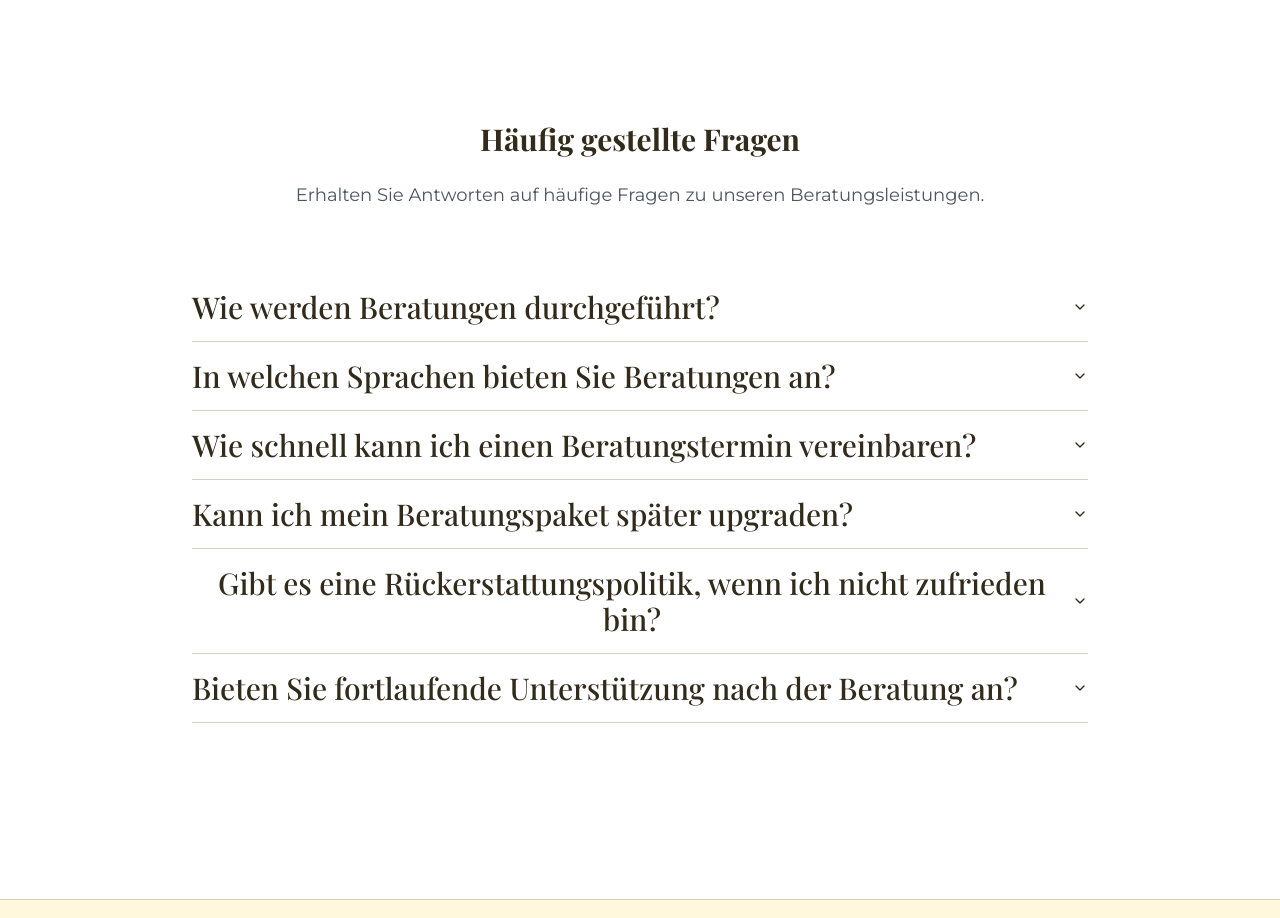
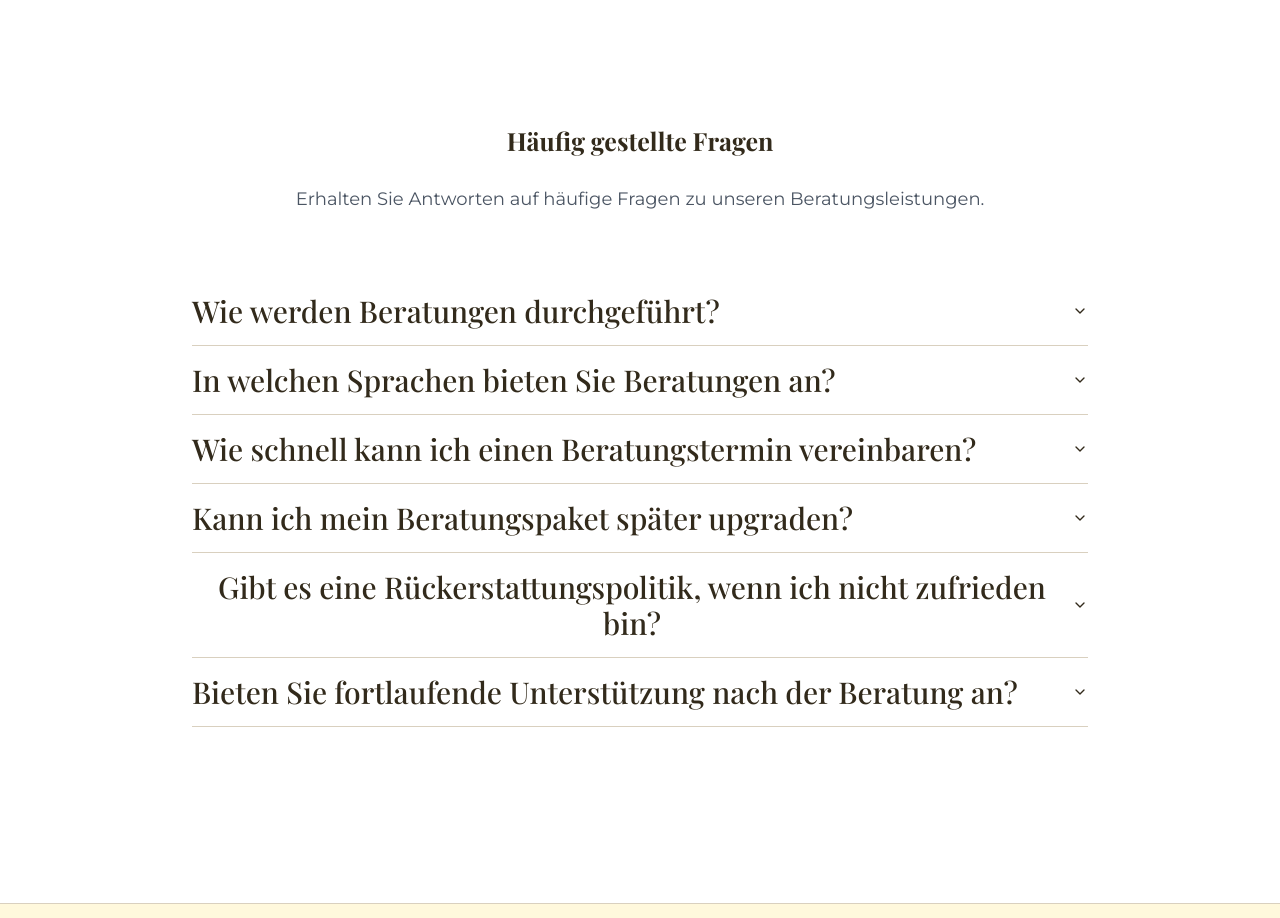
Before and after one commit to LepcsikMike/dubai-move-guide, a React (Vite) app: page /beratung in a window 1280 px wide. Shown: the part 4800-5718 px from the top of the page. Built offline with nearby package versions, Linux system fonts and the light colour scheme.

Commit message:
Fix: FAQSection design
Reduce font size of FAQSection title, remove underline, and add mouseover background color to buttons.

```diff
--- a/src/components/consulting/FAQSection.tsx
+++ b/src/components/consulting/FAQSection.tsx
@@ -38,7 +38,7 @@ const FAQSection = () => {
     <section className="py-20 bg-white">
       <div className="section-container">
         <div className="text-center max-w-3xl mx-auto mb-16">
-          <h2 className="text-3xl font-bold mb-6">Häufig gestellte Fragen</h2>
+          <h2 className="mb-6 text-[25px] no-underline">Häufig gestellte Fragen</h2>
           <p className="text-gray-600">
             Erhalten Sie Antworten auf häufige Fragen zu unseren Beratungsleistungen.
           </p>
@@ -48,7 +48,9 @@ const FAQSection = () => {
           <Accordion type="single" collapsible className="w-full">
             {faqs.map((faq, index) => (
               <AccordionItem key={index} value={`item-${index}`}>
-                <AccordionTrigger>{faq.question}</AccordionTrigger>
+                <AccordionTrigger className="hover:bg-[#f5f5dc] hover:no-underline">
+                  {faq.question}
+                </AccordionTrigger>
                 <AccordionContent>{faq.answer}</AccordionContent>
               </AccordionItem>
             ))}
```
